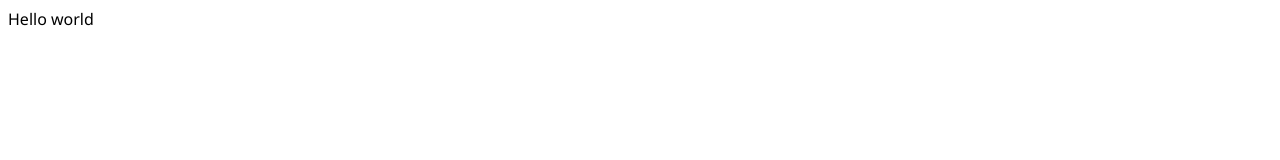
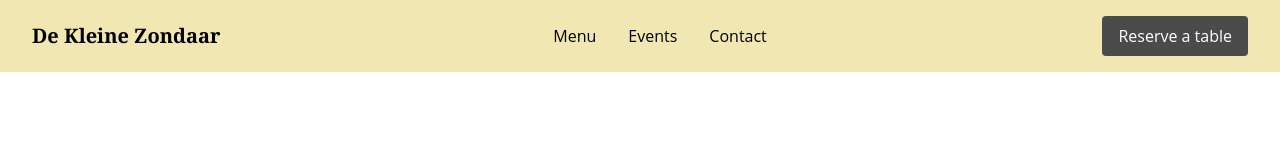
Before and after one commit to devebe/restaurant-page, a website built with webpack: page src/index.html in a window 1280 px wide. Built offline with nearby package versions, Linux system fonts and the light colour scheme.

Commit message:
Create Header for website

```diff
--- /dev/null
+++ b/src/data/data.js
@@ -0,0 +1,6 @@
+export const tabListData = [];
+tabListData[0] = 'Menu';
+tabListData[1] = 'Events';
+tabListData[2] = 'Contact';
+
+export const restaurantName = 'De Kleine Zondaar';
--- a/src/index.html
+++ b/src/index.html
@@ -2,11 +2,11 @@
 <html lang="en">
 <head>
     <meta charset="UTF-8">
-    <title>Document</title>
+    <title>Restaurant page</title>
 </head>
 <body>
     <div id="content">
-        Hello world
+
     </div>
 </body>
 </html>
--- a/src/index.js
+++ b/src/index.js
@@ -1 +1,4 @@
 import './style.css';
+import buildPage from './view/pageload';
+
+buildPage();
--- a/src/style.css
+++ b/src/style.css
@@ -1,3 +1,54 @@
-body {
-    font-family: 'Segoe UI', Tahoma, Geneva, Verdana, sans-serif;
+:root, body, button {
+    font-family: 'Open Sans', 'Segoe UI', Tahoma, Geneva, Verdana, sans-serif;
+    font-size: 1rem;
+    line-height: 1.5;
+    padding: 0;
+    margin: 0;
 }
+
+#content {
+    display: flex;
+    flex-direction: column;
+}
+
+#header {
+    display: grid;
+    grid-template-rows: 1fr;
+    grid-template-columns: 1fr 1fr 1fr;
+    align-items: center;
+    justify-content: space-between;
+    background-color: #f0e7b3;
+    padding: 1rem 2rem;
+}
+
+#logo {
+    font-family: Cambria, Cochin, Georgia, Times, 'Times New Roman', serif;
+    font-weight: 600;
+    font-size: 1.25rem;
+    justify-self: start;
+}
+
+#header ul {
+    display: flex;
+    flex-direction: row;
+    gap: 2rem;
+    list-style: none;
+    justify-self: center;
+    margin: 0;
+}
+
+button {
+    box-sizing: border-box;
+    padding: 0.5rem 1rem;
+    justify-self: end;
+    border: none;
+    border-radius: 0.25rem;
+    background-color: #4b4b4b;
+    color:#ffffff;
+}
+
+button:hover {
+    background-color: #1b1b1b;
+    cursor: pointer;
+    transition: 0.5s;
+}
--- /dev/null
+++ b/src/view/builder.js
@@ -0,0 +1,18 @@
+export default class Component {
+    constructor(name, tag) {
+        this.name = name;
+        this.id = name;
+        this.tag = tag;
+        this.parent = document.getElementById('content');
+        this.child = document.createElement(this.tag);
+        this.child.id = this.id;
+    }
+
+    build() {
+        this.parent.appendChild(this.child);
+    }
+
+    addText(text) {
+        this.child.textContent = text;
+    };
+};
--- /dev/null
+++ b/src/view/header.js
@@ -0,0 +1,28 @@
+import Component from "./builder";
+import { tabListData, restaurantName } from "../data/data";
+
+export const renderHeader = () => {
+    const header = new Component('header','div');
+    header.build();
+
+    const logo = new Component('logo','div');
+    logo.parent = document.getElementById('header');
+    logo.build();
+    logo.addText(restaurantName);
+
+    const tabList = new Component('tabList','ul');
+    tabList.parent = document.getElementById('header');
+    tabList.build();
+
+    tabListData.forEach((element) => {
+        let tabListItem = new Component('tabListItem', 'li');
+        tabListItem.parent = document.getElementById('tabList');
+        tabListItem.build();
+        tabListItem.addText(element);
+    });
+
+    const reserveButton = new Component('reserveBtn','button');
+    reserveButton.parent = document.getElementById('header');
+    reserveButton.build();
+    reserveButton.addText('Reserve a table');
+};
--- /dev/null
+++ b/src/view/pageload.js
@@ -0,0 +1,5 @@
+import { renderHeader } from "./header";
+
+export default function buildPage() {
+    renderHeader();
+}
```
